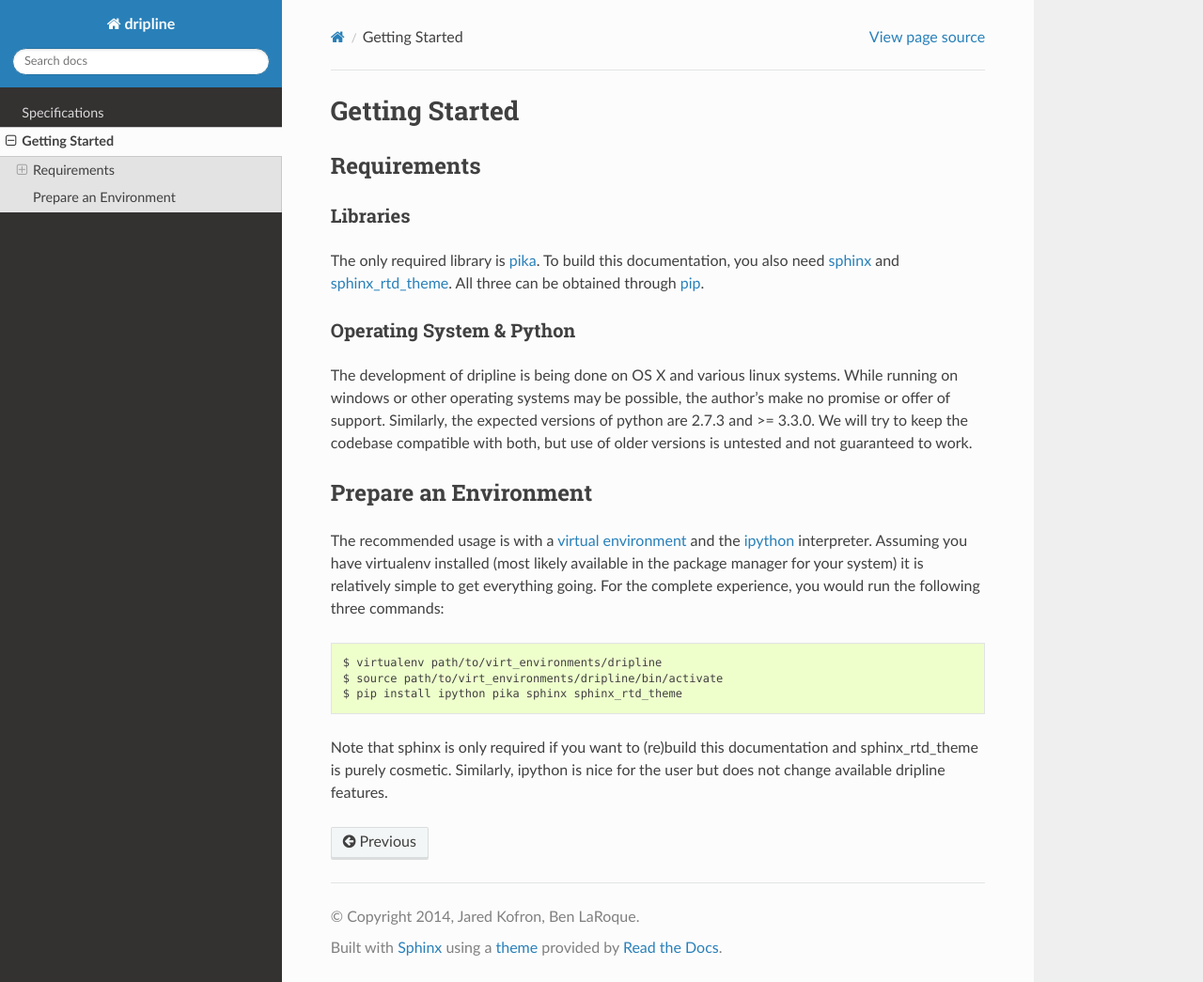
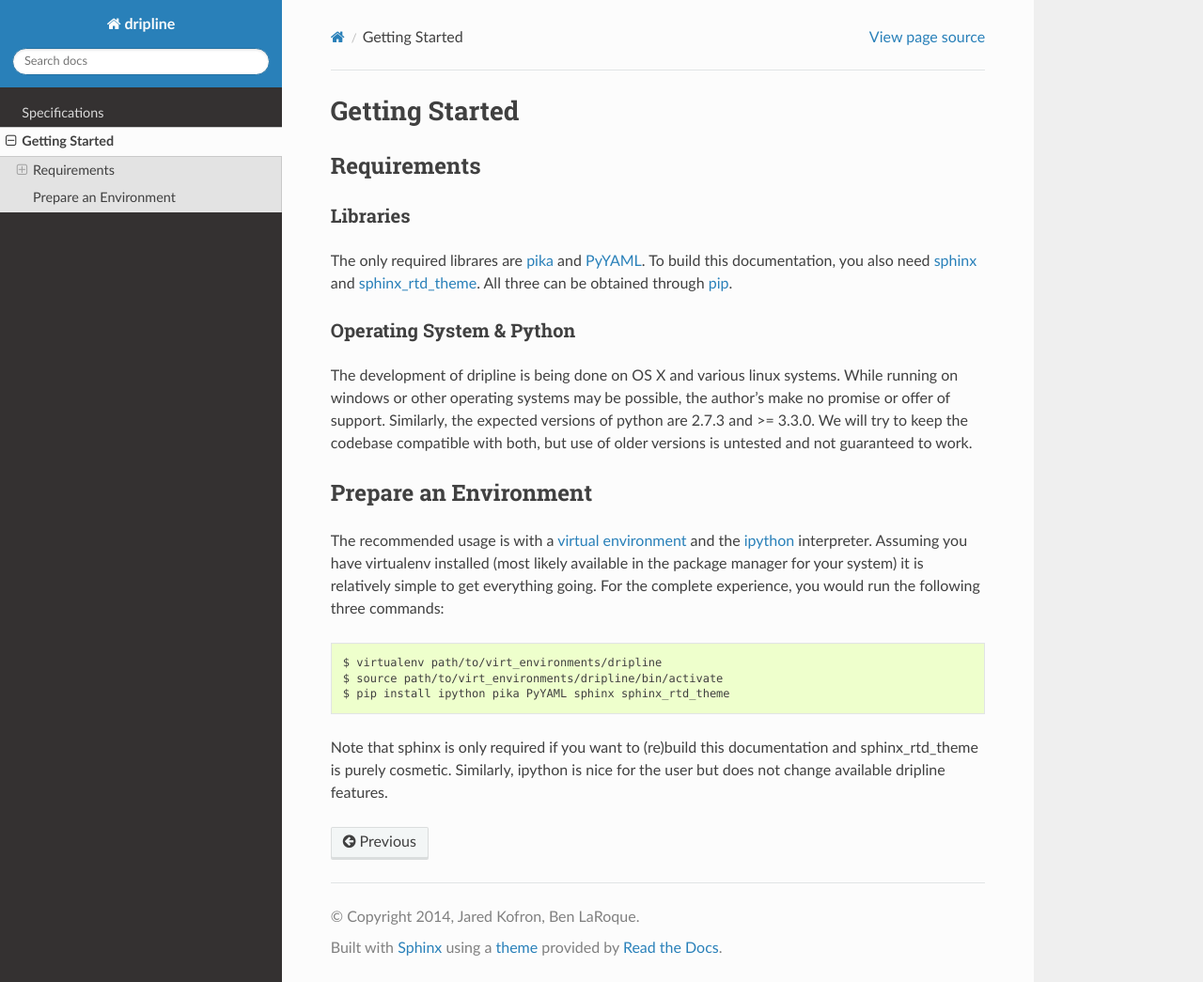
Before and after one commit to driplineorg/dripline-python, a Sphinx documentation site: the page built from doc/getting_started.rst, in a window 1280 px wide and 1045 px high. Shown: the whole window at 94% size. Built offline with Sphinx 7.4.7 and the Read the Docs theme 2.0.0, drawn with Linux system fonts in a browser that asks for light colours.

Commit message:
added PyYAML

```diff
--- a/doc/getting_started.rst
+++ b/doc/getting_started.rst
@@ -6,7 +6,7 @@ Requirements
 
 Libraries
 *********
-The only required library is `pika <pika.readthedocs.org>`_.
+The only required librares are `pika <pika.readthedocs.org>`_ and `PyYAML <pyyaml.org>`_.
 To build this documentation, you also need `sphinx <http://sphinx-doc.org/>`_ and `sphinx_rtd_theme <https://github.com/snide/sphinx_rtd_theme>`_.
 All three can be obtained through `pip <http://pip.readthedocs.org/en/latest/installing.html>`_.
 
@@ -26,7 +26,7 @@ For the complete experience, you would run the following three commands::
 
 $ virtualenv path/to/virt_environments/dripline
 $ source path/to/virt_environments/dripline/bin/activate
-$ pip install ipython pika sphinx sphinx_rtd_theme
+$ pip install ipython pika PyYAML sphinx sphinx_rtd_theme
 
 Note that sphinx is only required if you want to (re)build this documentation and sphinx_rtd_theme is purely cosmetic.
 Similarly, ipython is nice for the user but does not change available dripline features.
```
